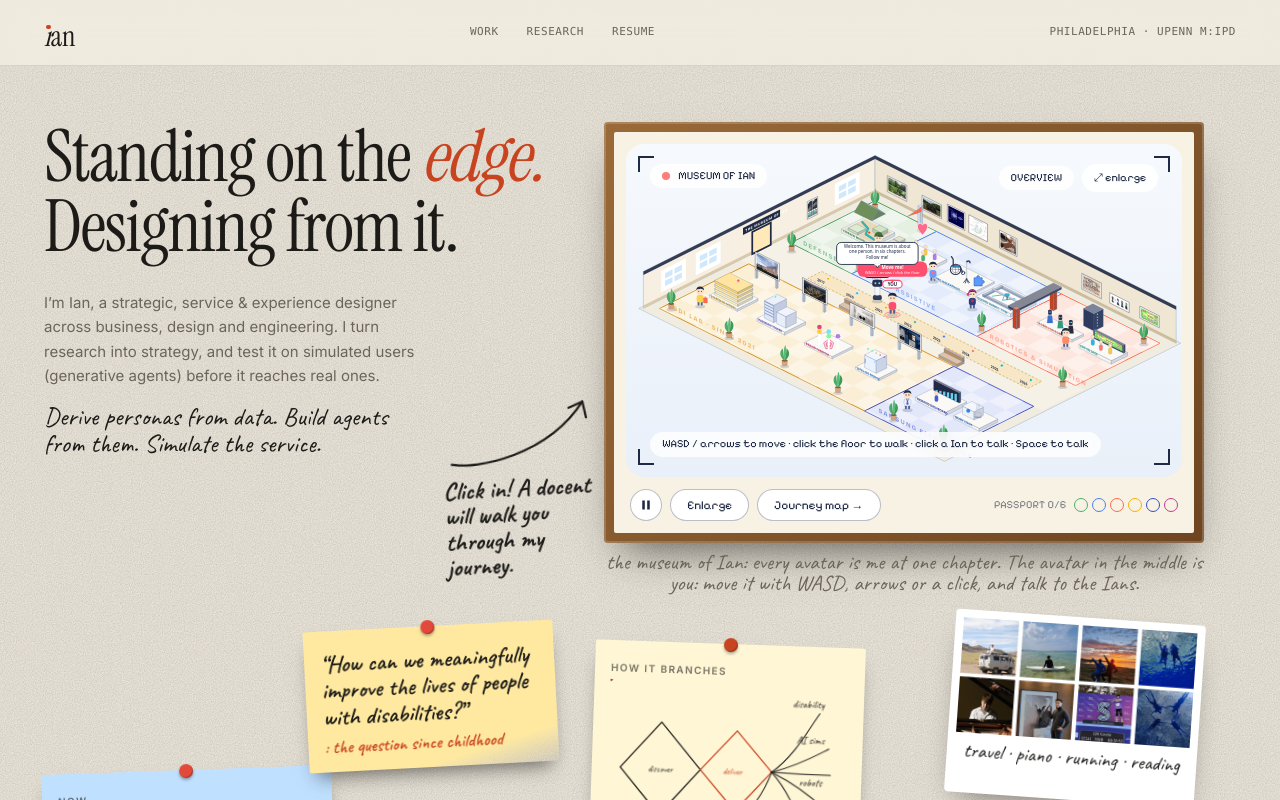
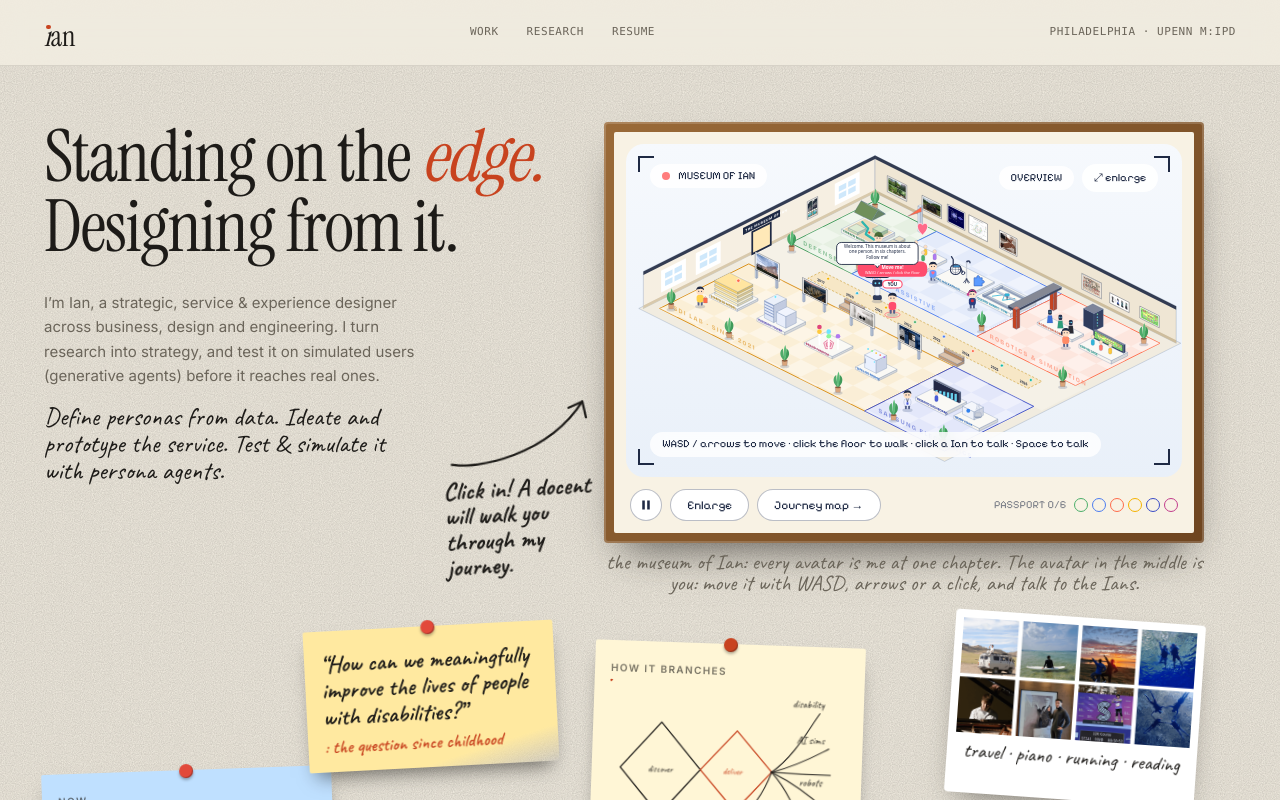
Before and after one commit to idealist-yun/portfolio-website, a Next.js app: page / in a window 1280 px wide. Built offline with nearby package versions, Linux system fonts and the light colour scheme.

Commit message:
Hero last line: Define personas from data. Ideate and prototype the service. Test & simulate it with persona agents.

```diff
--- a/src/components/concept/MuseumHome.tsx
+++ b/src/components/concept/MuseumHome.tsx
@@ -270,7 +270,7 @@ export default function MuseumHome({ preview = false }: { preview?: boolean }) {
             I&rsquo;m Ian, a strategic, service &amp; experience designer across business, design and engineering. I turn research into strategy, and test it on simulated users (generative agents) before it reaches real ones.
           </p>
           <p className="relative z-[5] mt-4 max-w-sm font-[family-name:var(--font-hand)] text-[1.6rem] leading-[1.05]" style={{ color: INK }}>
-            Derive personas from data. Build agents from them. Simulate the service.
+            Define personas from data. Ideate and prototype the service. Test &amp; simulate it with persona agents.
           </p>
 
           <div className="mt-10 grid gap-5 sm:grid-cols-2 md:mt-0 md:block">
```
